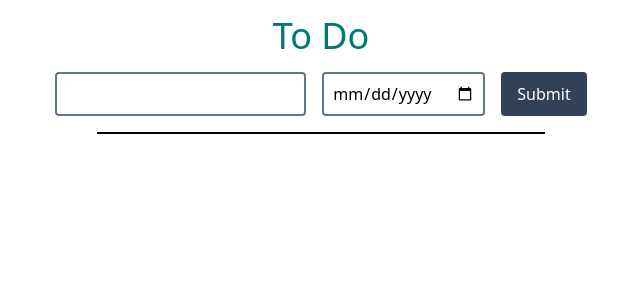
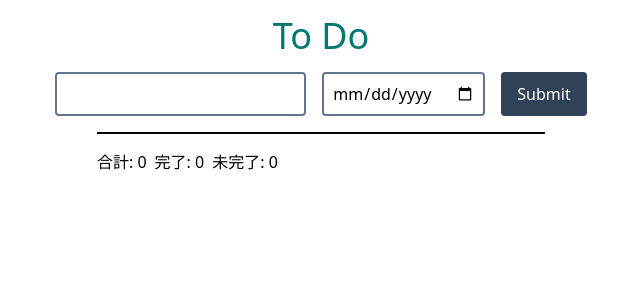
Before and after one commit to kentem-yu-motegi/react-todo-pretest, a React (Vite) app: page / in a window 1280 px wide. Shown: the top 300 px of the page, without its empty margins (319-959 px from the left). Built offline with nearby package versions, Linux system fonts and the light colour scheme.

Commit message:
todoにidを付与、todoの件数などを表示

```diff
--- a/src/features/input/InputContainer.tsx
+++ b/src/features/input/InputContainer.tsx
@@ -1,7 +1,7 @@
 import { useInputAtom } from "./inputAtom";
 
 export const InputContainer = () => {
-  const { todoValue, setTodoValue } = useInputAtom();
+  const { setTodoValue } = useInputAtom();
 
   const onSubmit = (data: FormData) => {
     const formData = Object.fromEntries(data.entries());
@@ -11,13 +11,14 @@ export const InputContainer = () => {
       return;
     }
 
-    if (formData.indDate === ""){
+    if (formData.endDate === ""){
       formData.endDate = "なし";
     }
 
     setTodoValue((prev) => [
       ...prev,
       {
+        id: crypto.randomUUID(),
         title: formData.title as string,
         endDate: formData.endDate as string,
         isCompleted: false,
--- a/src/features/input/displayText.tsx
+++ b/src/features/input/displayText.tsx
@@ -3,25 +3,39 @@ import { useInputAtom } from "./inputAtom";
 export const DisplayText = () => {
   const { todoValue, setTodoValue } = useInputAtom();
 
-  const todoCompleted = (index: number) => {
-    const newTodos = [...todoValue];
-    newTodos[index].isCompleted = !newTodos[index].isCompleted;
+  const total = todoValue.length;
+  const completed = todoValue.filter((todo) => todo.isCompleted).length;
+  const uncompleted = total - completed;
+
+
+  const todoCompleted = (id: string) => {
+    const newTodos = todoValue.map((todo) =>
+      todo.id === id ? { ...todo, isCompleted: !todo.isCompleted } : todo,
+    );
     setTodoValue(newTodos);
   };
 
-  const deleteTodo = (index: number) => {
-    const newTodos = [...todoValue];
-    if (newTodos[index].isCompleted === false) {
+  const deleteTodo = (id: string) => {
+    const target = todoValue.find((todo) => todo.id === id);
+    if (!target) return;
+
+    if (!target.isCompleted) {
       alert("未完了のToDoを削除します。");
     }
-    newTodos.splice(index, 1);
+
+    const newTodos = todoValue.filter((todo) => todo.id !== id);
     setTodoValue(newTodos);
   };
 
   return (
     <div className="space-y-2 border-t-2 pt-4 w-full max-w-md">
-      {todoValue.map((todo, index) => (
-        <div key={todo.title} className="flex items-center gap-2 border-b pb-2">
+      <div className="flex gap-2 mb-4">
+        <span>合計: {total}</span>
+        <span>完了: {completed}</span>
+        <span>未完了: {uncompleted}</span>
+      </div>
+      {todoValue.map((todo) => (
+        <div key={todo.id} className="flex items-center gap-2 border-b pb-2">
           <h2 className="text-2xl text-sky-700 font-bold">{todo.title}</h2>
           <span className="text-gray-500">締切: {todo.endDate}</span>
           <span className="text-gray-500">
@@ -29,14 +43,14 @@ export const DisplayText = () => {
           </span>
           <button
             type="button"
-            onClick={() => todoCompleted(index)}
+            onClick={() => todoCompleted(todo.id)}
             className="px-2 py-1 bg-blue-500 text-white rounded"
           >
             {todo.isCompleted ? "未完了にする" : "完了にする"}
           </button>
           <button
             type="button"
-            onClick={() => deleteTodo(index)}
+            onClick={() => deleteTodo(todo.id)}
             className="px-2 py-1 bg-red-500 text-white rounded"
           >
             削除する
--- a/src/features/input/inputAtom.ts
+++ b/src/features/input/inputAtom.ts
@@ -4,6 +4,7 @@ import { atom, useAtomValue, useSetAtom } from "jotai";
 const todoAtom = atom<Array<Todo>>([]);
 
 type Todo = {
+  id: string;
   title: string;
   endDate: string;
   isCompleted: boolean;
```
